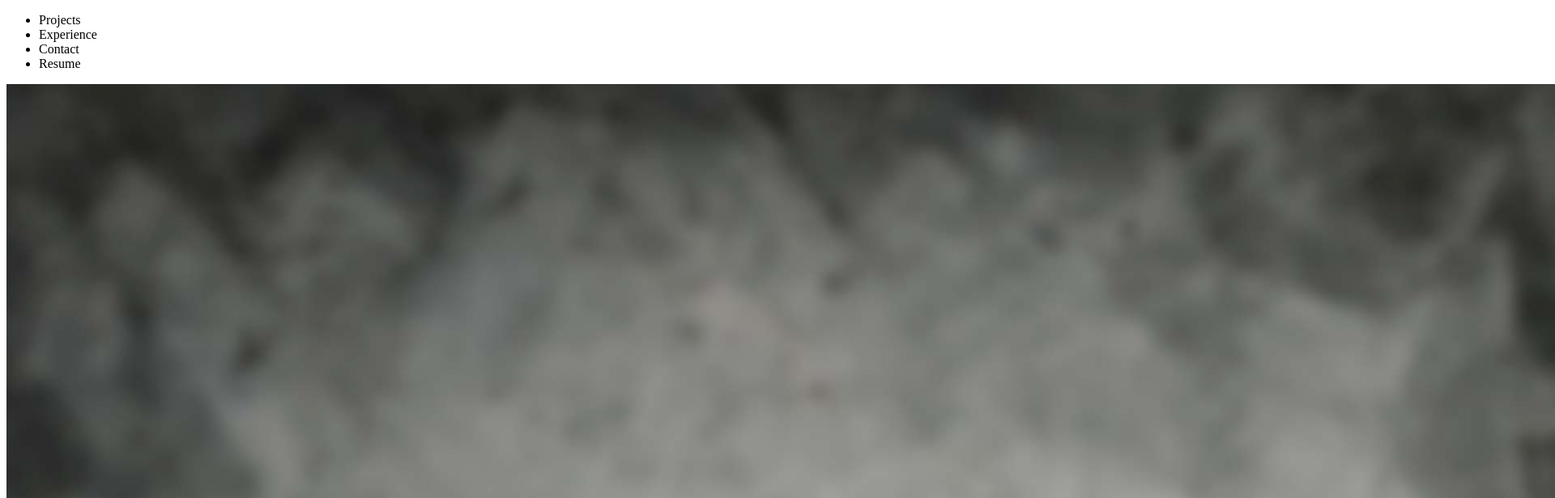
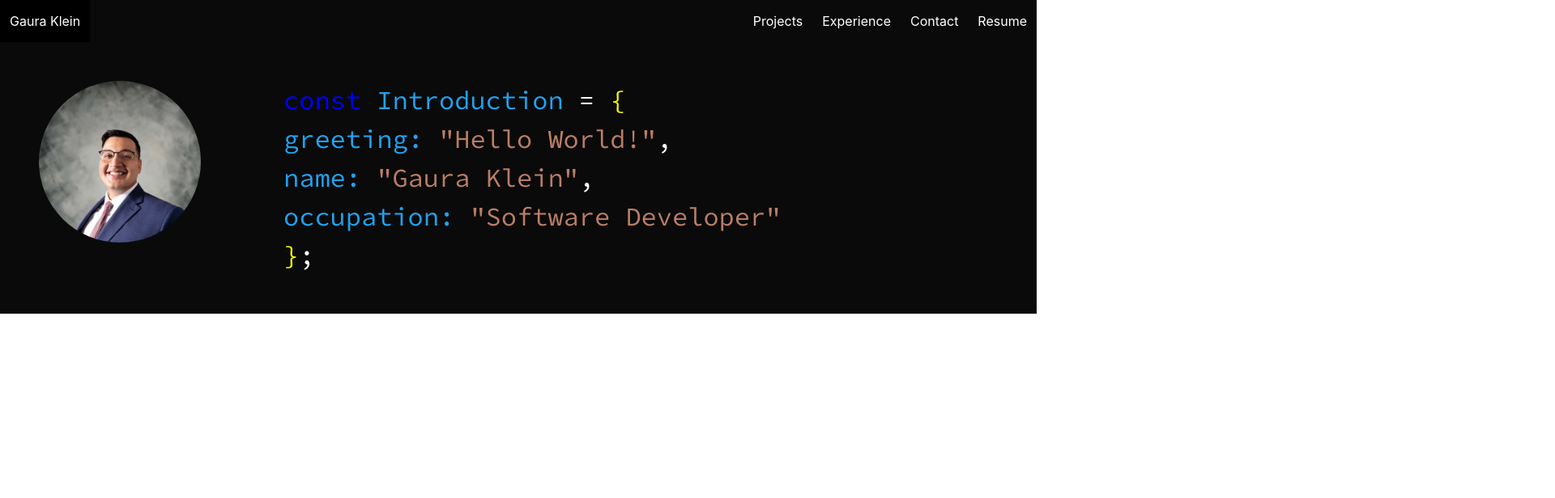
Before and after one commit to Gauraklein/Portfolio, a website: page index.html in a window 1280 px wide. Shown: the top 616 px of the page at 81% size, 1920 px wide, since content can reach past the window. Drawn offline with nearby package versions, Linux system fonts and the light colour scheme.

Commit message:
working on basic sections

```diff
--- a/index.html
+++ b/index.html
@@ -5,27 +5,59 @@
     <meta name="viewport" content="width=device-width, initial-scale=1.0">
     <meta http-equiv="X-UA-Compatible" content="ie=edge">
     <title>Gaura.Klein</title>
+    <link rel="stylesheet" href="https://cdn.jsdelivr.net/npm/bulma@0.8.0/css/bulma.min.css">
     <link rel="stylesheet" href="style.css">
 </head>
 <body>
 
-    <nav id="navbar">
-        <ul>
+    <nav id="navbar" class="navbar is-black is-bold">
+
+            <div class="navbar-brand">
+                    <a class="navbar-item" href="#">
+                     Gaura Klein
+                    </a>
+
+                    <a role="button" class="navbar-burger burger" aria-label="menu" aria-expanded="false" data-target="navbarBasicExample">
+                      <span aria-hidden="true"></span>
+                      <span aria-hidden="true"></span>
+                      <span aria-hidden="true"></span>
+                    </a>
+            </div>
+
+            <div class="navbar-end">
+                <a href="#projects" class="navbar-item">Projects</a>
+                <a href="#experience" class="navbar-item">Experience</a>
+                <a href="#contact" class="navbar-item">Contact</a>
+                <a href="#resume" class="navbar-item">Resume</a>
+            </div>
+
+    </nav>
+
+    <!-- <ul>
             <li>Projects</li>
             <li>Experience</li>
             <li>Contact</li>
             <li>Resume</li>
-        </ul>
-    </nav>
+        </ul> -->
 
-    <div id="landingPage">
-        <img src="GauraSquare.jpg" alt="Picture of Me" id="profilePic">
-        <p>const introduction = {<br>
-            greeting: "Hello World!",<br>
-            name: "Gaura Klein",<br>
-            occupation: "Software Developer"<br>
-            };</p>
-    </div>
+    <section id="landingPage" class="hero is-black">
+       <div class="hero-body">
+           <div class="columns">
+               <div class="column is-one-quarter">
+                    <img src="GauraSquare.jpg" alt="Picture of Me" id="profilePic">
+               </div>
+
+               <div class="column is-three-quarters has-text-justified">
+                    <p class="is-size-3" id="typedIntro"><font color="blue">const</font> Introduction <font color="white">=</font> <font color="yellow">{</font><br>
+                        greeting: <font color="#ba7d65">"Hello World!"</font><font color="white">,</font><br>
+                        name: <font color="#ba7d65">"Gaura Klein"</font><font color="white">,</font><br>
+                        occupation: <font color="#ba7d65">"Software Developer"</font><br>
+                        <font color="yellow">}</font><font color="white">;</font></p>
+               </div>
+
+           </div>
+       </div>
+    </section>
 
     <div id="projects"></div>
 
@@ -34,5 +66,7 @@
     <div id="contact"></div>
 
     <div id="resume"></div>
+
+    <script src="index.js"></script>
 </body>
 </html>
--- a/style.css
+++ b/style.css
@@ -0,0 +1,11 @@
+@import url('https://fonts.googleapis.com/css?family=Source+Code+Pro&display=swap');
+
+#profilePic {
+    max-width: 200px;
+    border-radius: 50%;
+}
+
+#typedIntro {
+    font-family: 'Source Code Pro', monospace;
+    color: rgb(33, 163, 241);
+}
```
Also changed, not shown: package.json (added, +22 -0 lines), index.js (added), 2 other files.
